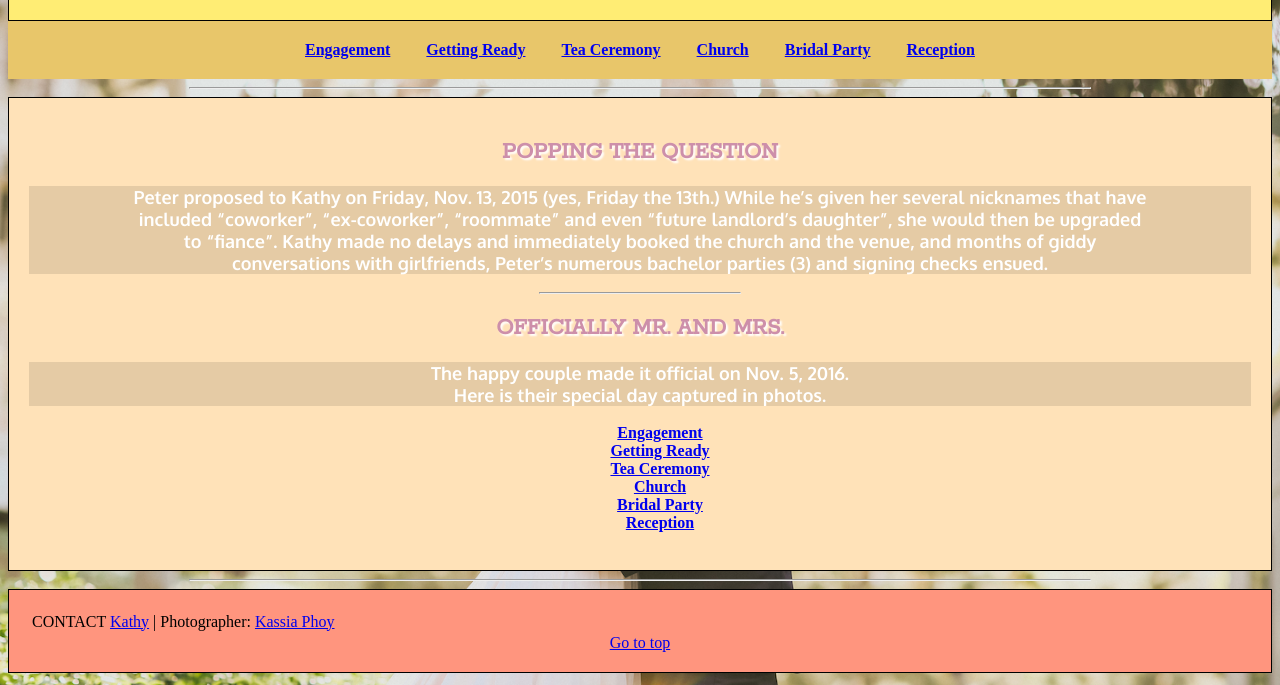
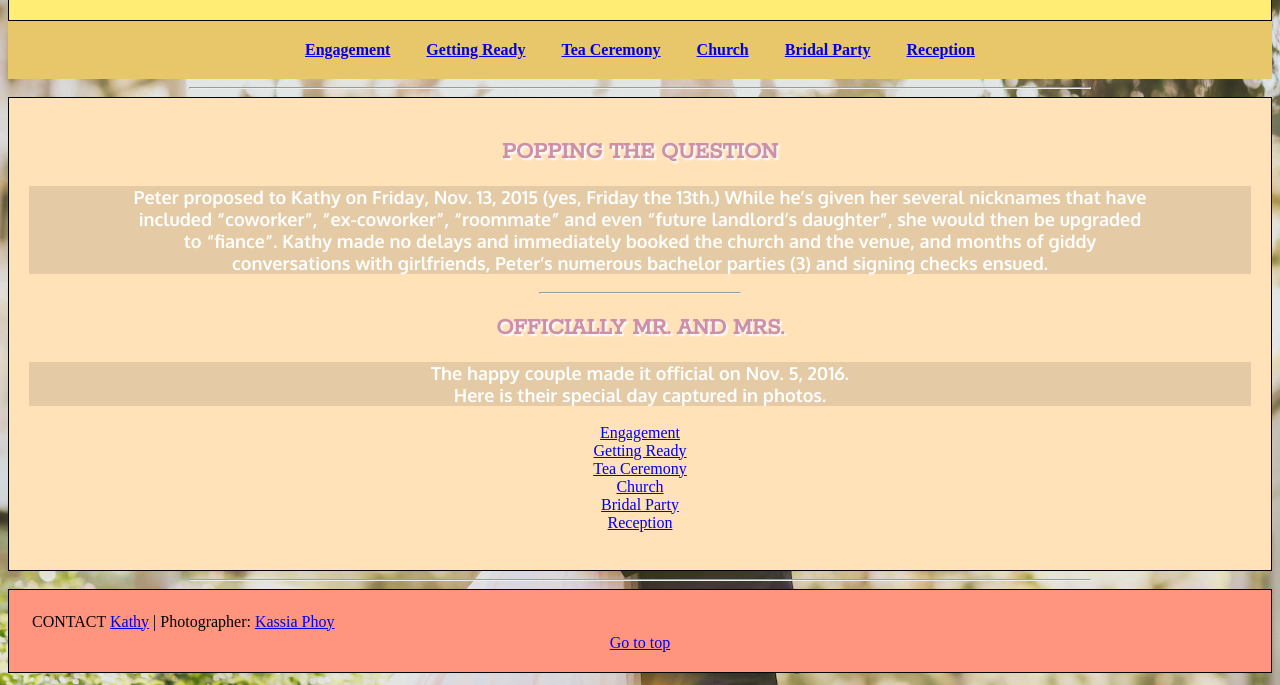
Before and after one commit to eatpraykat/eatpraykat.github.io, a plain HTML site: page unit_5/index.html in a window 1280 px wide. Shown: the part 115-800 px from the top of the page. Drawn offline with Linux system fonts and the light colour scheme.

Commit message:
li ul update

```diff
--- a/unit_5/css/main.css
+++ b/unit_5/css/main.css
@@ -79,10 +79,11 @@ p {
 table {
 	text-align: center;
 }
-li {
-	font-size: 16px;
+ul {
+  list-style: none;
+  margin: 0 auto;
+  padding: 0;
+  text-align: center;
+  font-size: 16px;
   color: #ffffff;
-  font-weight: 600;
-	text-align: center;
-  margin: auto;
 }
--- a/unit_5/index.html
+++ b/unit_5/index.html
@@ -32,7 +32,7 @@
 			<p id="text">The happy couple made it official on Nov. 5, 2016.<br /> Here is their special day captured in photos.</p>
 
 			<p>
-			<ul style="list-style: none;">
+			<ul>
 
 			    <li><a href="#">Engagement</a></li>
 			    <li><a href="#">Getting Ready</a></li>
```
